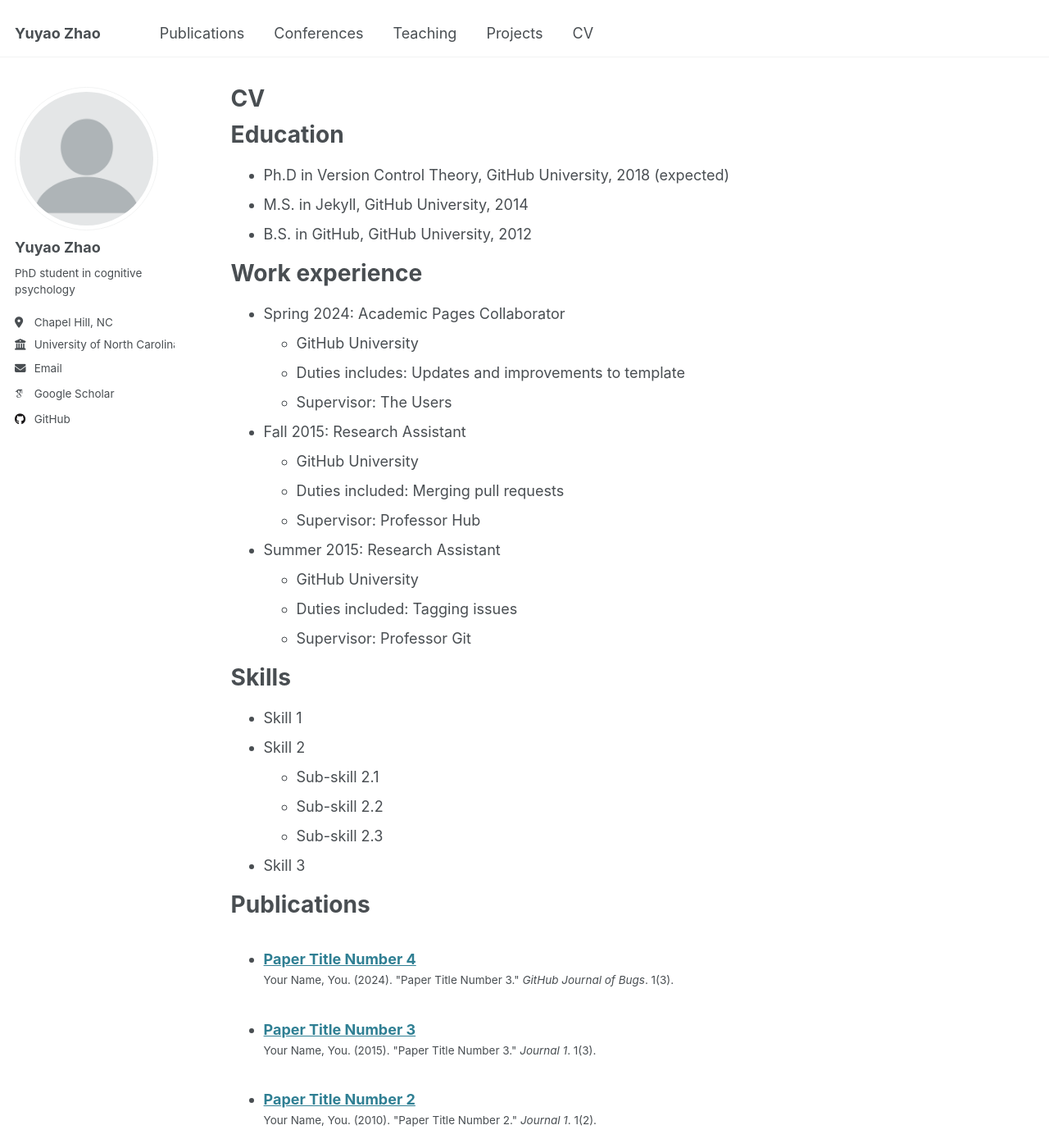
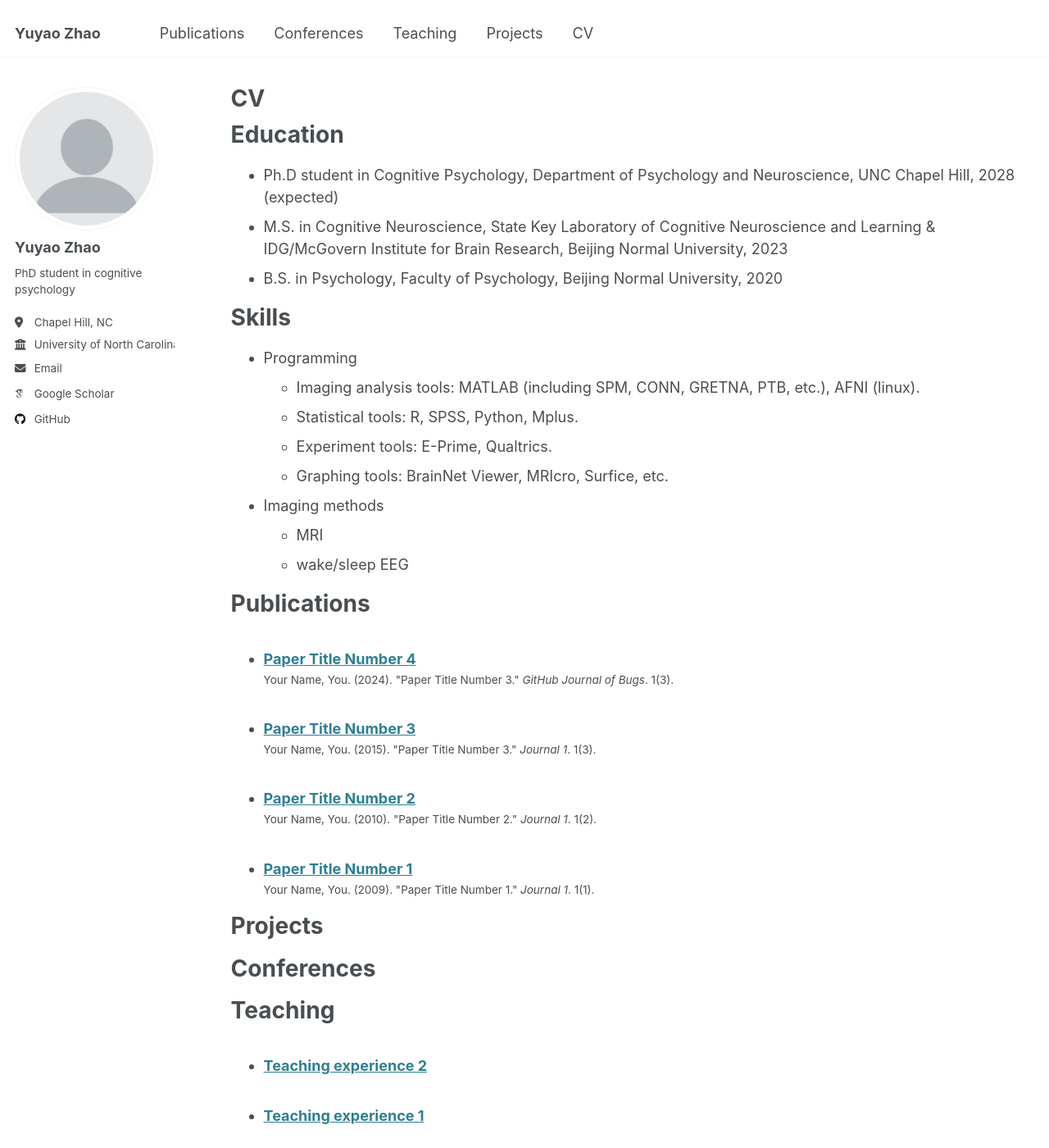
Before and after one commit to zhaoyuyao/zhaoyuyao.github.io, a Jekyll site: the page built from _pages/cv.md, in a window 1280 px wide and 1400 px high. Shown: the whole window at 82% size. Built offline with Jekyll 4.4.1, drawn with Linux system fonts in a browser that asks for light colours; some web fonts are replaced; some of the changed text lies outside the part shown.

Commit message:
Update cv.md

```diff
--- a/_pages/cv.md
+++ b/_pages/cv.md
@@ -11,35 +11,20 @@ redirect_from:
 
 Education
 ======
-* Ph.D in Version Control Theory, GitHub University, 2018 (expected)
-* M.S. in Jekyll, GitHub University, 2014
-* B.S. in GitHub, GitHub University, 2012
-
-Work experience
-======
-* Spring 2024: Academic Pages Collaborator
-  * GitHub University
-  * Duties includes: Updates and improvements to template
-  * Supervisor: The Users
-
-* Fall 2015: Research Assistant
-  * GitHub University
-  * Duties included: Merging pull requests
-  * Supervisor: Professor Hub
-
-* Summer 2015: Research Assistant
-  * GitHub University
-  * Duties included: Tagging issues
-  * Supervisor: Professor Git
+* Ph.D student in Cognitive Psychology, Department of Psychology and Neuroscience, UNC Chapel Hill, 2028 (expected)
+* M.S. in Cognitive Neuroscience, State Key Laboratory of Cognitive Neuroscience and Learning & IDG/McGovern Institute for Brain Research, Beijing Normal University, 2023
+* B.S. in Psychology, Faculty of Psychology, Beijing Normal University, 2020
 
 Skills
 ======
-* Skill 1
-* Skill 2
-  * Sub-skill 2.1
-  * Sub-skill 2.2
-  * Sub-skill 2.3
-* Skill 3
+* Programming
+  * Imaging analysis tools: MATLAB (including SPM, CONN, GRETNA, PTB, etc.), AFNI (linux).
+  * Statistical tools: R, SPSS, Python, Mplus.
+  * Experiment tools: E-Prime, Qualtrics.
+  * Graphing tools: BrainNet Viewer, MRIcro, Surfice, etc.
+* Imaging methods
+  * MRI
+  * wake/sleep EEG
 
 Publications
 ======
@@ -47,10 +32,16 @@ Publications
     {% include archive-single-cv.html %}
   {% endfor %}</ul>
 
-Talks
+Projects
 ======
-  <ul>{% for post in site.talks reversed %}
-    {% include archive-single-talk-cv.html  %}
+  <ul>{% for post in site.projects reversed %}
+    {% include archive-single-cv.html %}
+  {% endfor %}</ul>
+
+Conferences
+======
+  <ul>{% for post in site.conferences reversed %}
+    {% include archive-single-cv.html  %}
   {% endfor %}</ul>
 
 Teaching
@@ -58,7 +49,3 @@ Teaching
   <ul>{% for post in site.teaching reversed %}
     {% include archive-single-cv.html %}
   {% endfor %}</ul>
-
-Service and leadership
-======
-* Currently signed in to 43 different slack teams
```
